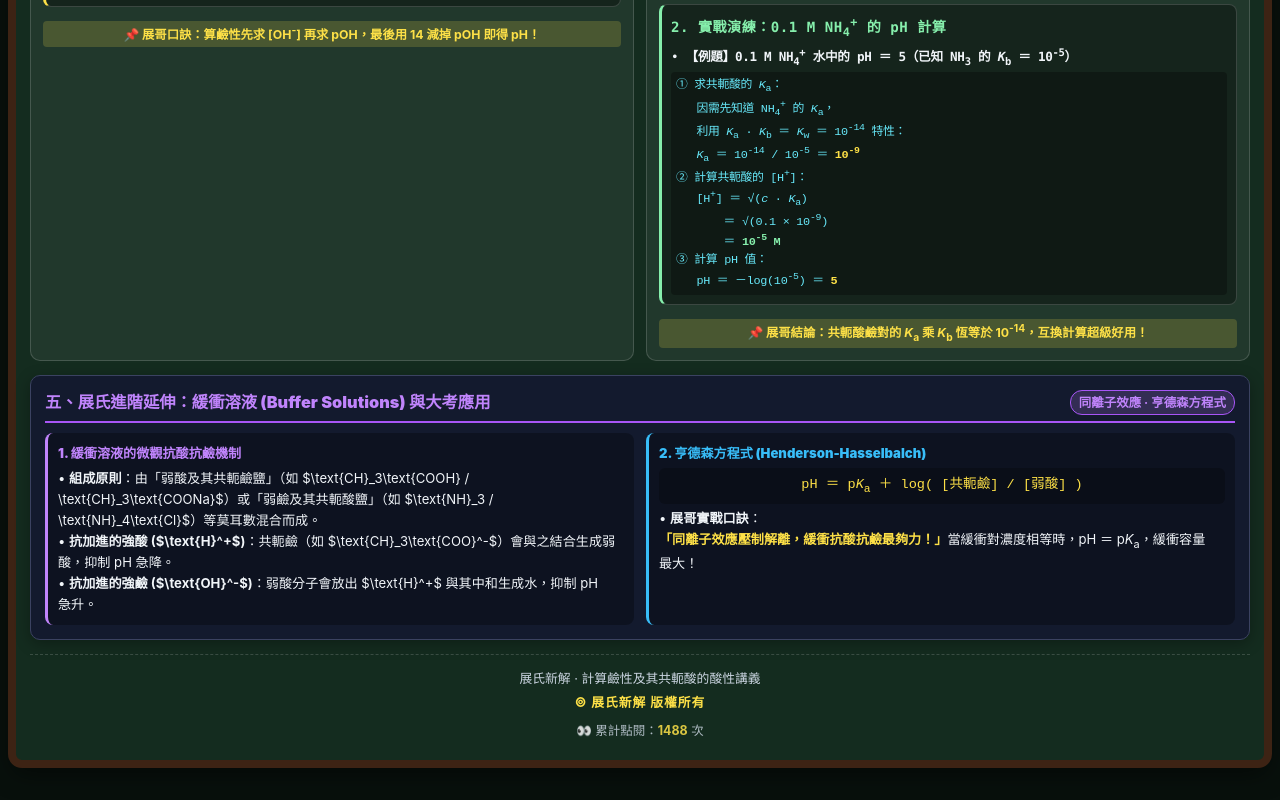
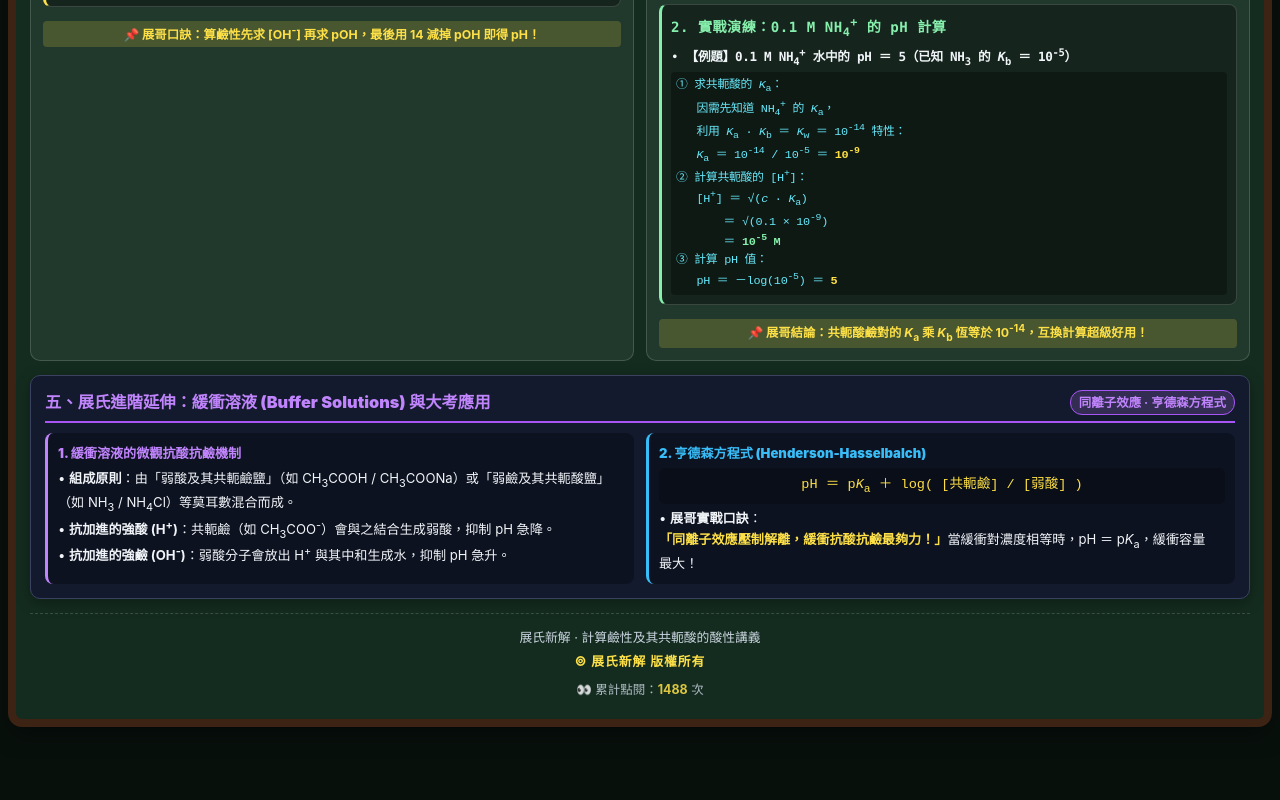
Before and after one commit to Jelly-ChinChan/Acid-base-hand-out7, a plain HTML site: page index.html in a window 1280 px wide. Shown: the part 1400-2200 px from the top of the page. After the commit the page ends 2159 px from the top, so only its background shows below. Drawn offline with Linux system fonts and the light colour scheme.

Commit message:
Add ext-grid class and update content layout
Added a new ext-grid class for layout and updated content formatting.

```diff
--- a/index.html
+++ b/index.html
@@ -205,6 +205,15 @@
 
     @media (max-width: 1400px) { .board-grid { grid-template-columns: repeat(2, 1fr); } }
     @media (max-width: 768px) { .board-grid { grid-template-columns: 1fr; } }
+
+    .ext-grid {
+      display: grid;
+      grid-template-columns: 1fr 1fr;
+      gap: 12px;
+      align-items: stretch;
+    }
+
+    @media (max-width: 768px) { .ext-grid { grid-template-columns: 1fr; } }
 
     .col-card {
       background: var(--card-bg);
@@ -759,13 +768,13 @@ H－N:
         <span style="font-size: 0.78rem; background: var(--ext-badge-bg); color: var(--ext-title); padding: 2px 8px; border-radius: 12px; border: 1px solid var(--ext-badge-border); font-weight: 700;">同離子效應 · 亨德森方程式</span>
       </div>
 
-      <div style="display: grid; grid-template-columns: 1fr 1fr; gap: 12px; align-items: stretch;">
+      <div class="ext-grid">
         <!-- 左側：緩衝機制 -->
         <div style="background: var(--ext-inner-box); padding: 10px; border-radius: 8px; border-left: 3px solid var(--ext-title); font-size: 0.82rem; line-height: 1.6;">
           <div style="font-weight: 900; color: var(--ext-title); margin-bottom: 4px;">1. 緩衝溶液的微觀抗酸抗鹼機制</div>
-          • <b>組成原則</b>：由「弱酸及其共軛鹼鹽」（如 $\text{CH}_3\text{COOH} / \text{CH}_3\text{COONa}$）或「弱鹼及其共軛酸鹽」（如 $\text{NH}_3 / \text{NH}_4\text{Cl}$）等莫耳數混合而成。<br>
-          • <b>抗加進的強酸 ($\text{H}^+$)</b>：共軛鹼（如 $\text{CH}_3\text{COO}^-$）會與之結合生成弱酸，抑制 pH 急降。<br>
-          • <b>抗加進的強鹼 ($\text{OH}^-$)</b>：弱酸分子會放出 $\text{H}^+$ 與其中和生成水，抑制 pH 急升。
+          • <b>組成原則</b>：由「弱酸及其共軛鹼鹽」（如 CH<sub>3</sub>COOH / CH<sub>3</sub>COONa）或「弱鹼及其共軛酸鹽」（如 NH<sub>3</sub> / NH<sub>4</sub>Cl）等莫耳數混合而成。<br>
+          • <b>抗加進的強酸 (H<sup>+</sup>)</b>：共軛鹼（如 CH<sub>3</sub>COO<sup>-</sup>）會與之結合生成弱酸，抑制 pH 急降。<br>
+          • <b>抗加進的強鹼 (OH<sup>-</sup>)</b>：弱酸分子會放出 H<sup>+</sup> 與其中和生成水，抑制 pH 急升。
         </div>
 
         <!-- 右側：計算公式與口訣 -->
```
